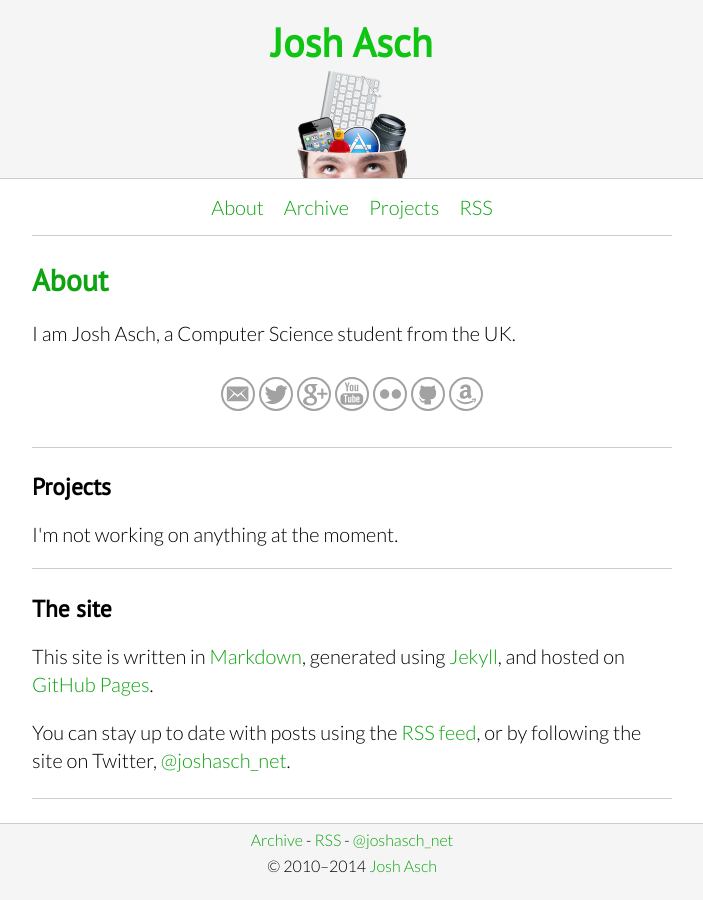
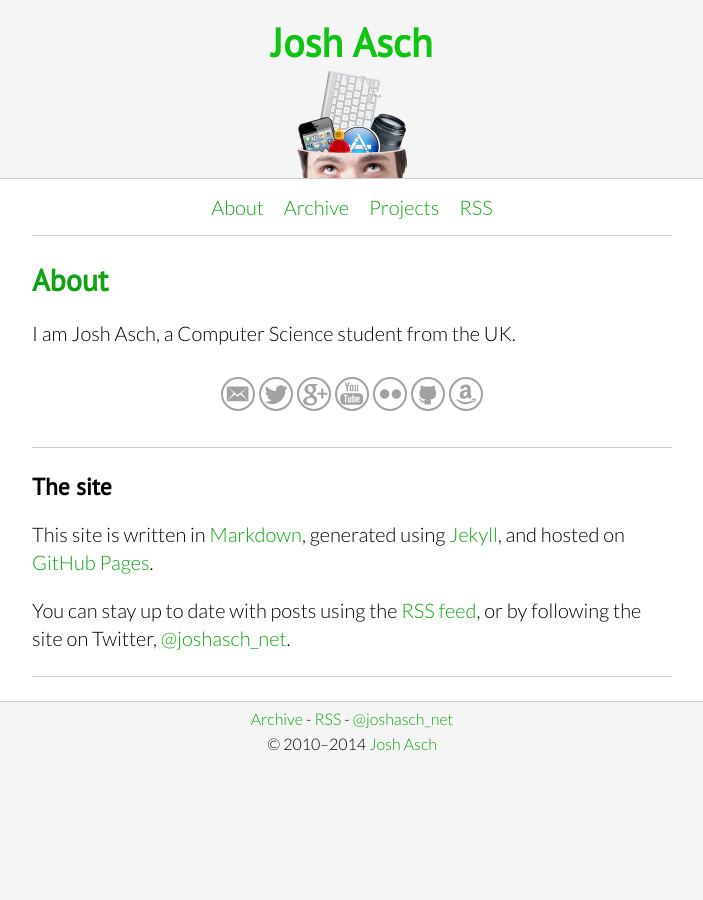
Before and after one commit to jobbogamer/jobbogamer.github.io, a Jekyll site: the page built from about/index.html, in a window 1280 px wide. Shown: the whole page, without its empty margins (288-991 px from the left). Built offline with Jekyll 4.4.1, drawn with Linux system fonts in a browser that asks for light colours; Markdown is read by kramdown in place of the engine named in the settings.

Commit message:
Remove projects section from about page

```diff
--- a/about/index.html
+++ b/about/index.html
@@ -18,12 +18,6 @@ title: About
 
 	<hr>
 
-	<h3>Projects</h3>
-
-	<p>I'm not working on anything at the moment.
-
-	<hr>
-
 	<h3>The site</h3>
 
 	<p>This site is written in <a href="http://daringfireball.net/projects/markdown">Markdown</a>, generated using <a href="http://jekyllrb.com">Jekyll</a>, and hosted on <a href="http://pages.github.com">GitHub Pages</a>.</p>
```
